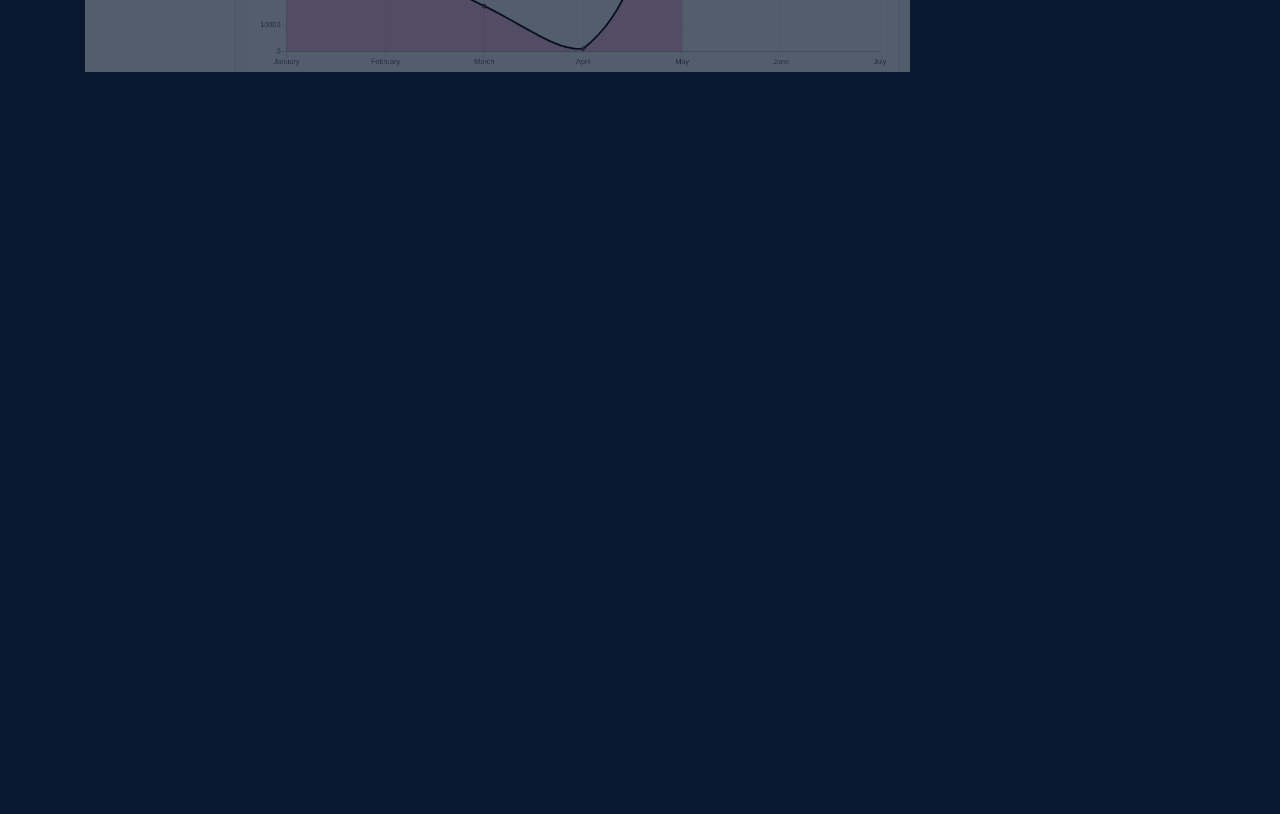
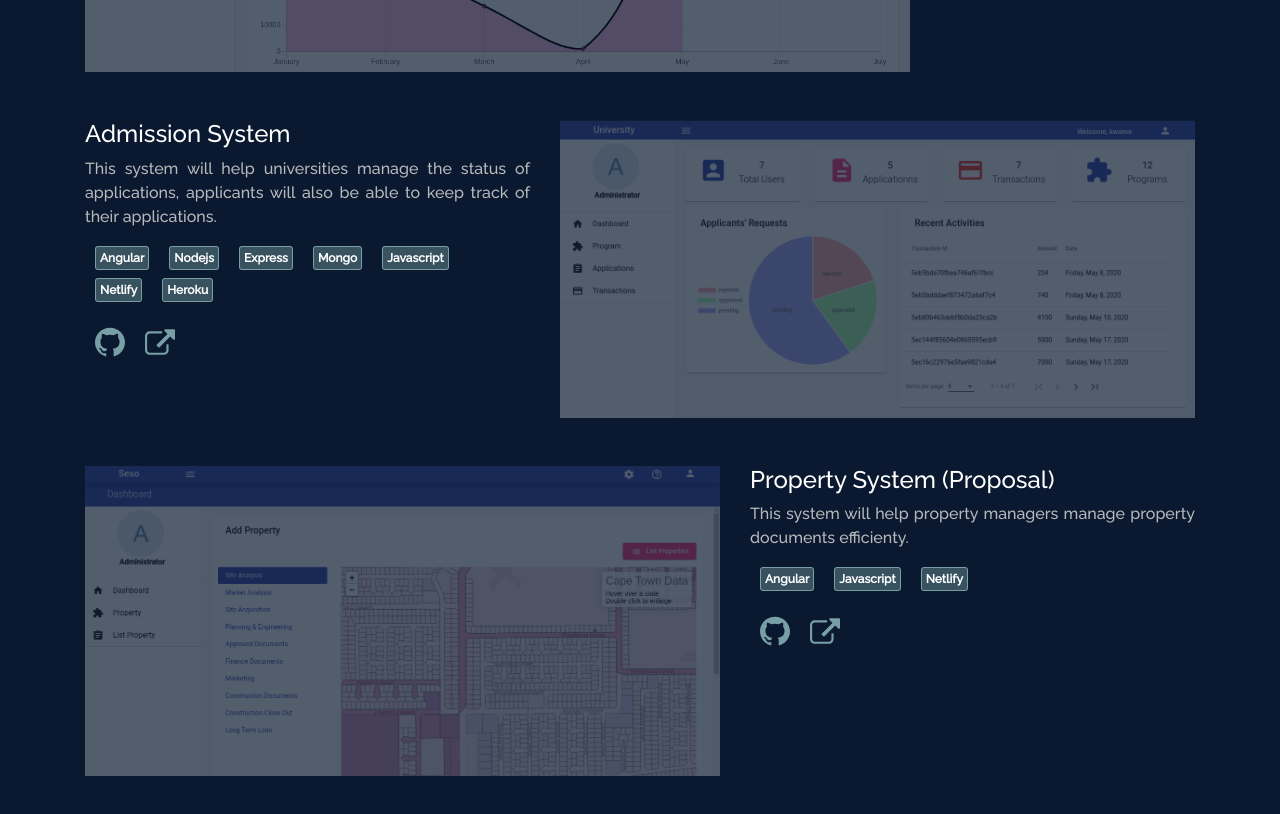
Before and after one commit to KwameKert/myportfolio, a Vue app: page / in a window 1280 px wide. Shown: the part 2620-3434 px from the top of the page. Before the commit the page ends 2992 px from the top, so only its background shows below. Built offline with nearby package versions, Linux system fonts and the light colour scheme.

Commit message:
featured projects

```diff
--- a/src/components/Projects.vue
+++ b/src/components/Projects.vue
@@ -21,8 +21,10 @@
                     </div>
 
                     <div class="mt-2">
-                        <span class="languages">Java</span>
+                         <span class="languages">Java</span>
                             <span class="languages">Javascript</span>
+                            <span class="languages">Firebase</span>
+                            <span class="languages">Heroku</span>
 
                     </div>
                     <div class="mt-3">
@@ -35,6 +37,72 @@
 
                 </div>
             </div>
+
+
+                <div class="row mt-5">
+
+                    <div class="col-md-5">
+                        <h4>Admission  System</h4>
+                        <p class="light-text">
+                            This system will help universities manage the status of applications, applicants will also be able to keep track of their applications.
+                        </p>
+
+                        <div >
+                            <span class="languages">Angular</span>
+                            <span class="languages">Nodejs</span>
+                            <span class="languages">Express</span>
+
+                            <span class="languages">Mongo</span>
+                                <span class="languages">Javascript</span>
+                        </div>
+
+                        <div class="mt-2">
+                                <span class="languages">Netlify</span>
+                                <span class="languages">Heroku</span>
+
+                        </div>
+                        <div class="mt-3">
+                            <a href="https://github.com/KwameKert/admissionportal-client" target="blank"> <img src="@/assets/img/github.svg" class="external-links" alt=""></a>
+                            <a   href="https://admissionportal-client.netlify.app/"  target="blank">
+                        <img src="@/assets/img/sign.svg" class="external-links" alt="">
+                            </a>
+                        </div>
+
+
+                    </div>
+                    <div class="col-md-7">
+                        <img src="@/assets/img/admission.png" class="img-fluid project-image" alt="">
+                    </div>
+            </div>
+
+
+                <div class="row mt-5">
+
+                <div class="col-md-7">
+                    <img src="@/assets/img/ned.png" class="img-fluid project-image" alt="">
+                </div>
+                <div class="col-md-5">
+                     <h4>Property  System (Proposal)</h4>
+                     <p class="light-text">
+                         This system will help property managers manage property documents efficienty.
+                     </p>
+
+                    <div>
+                        <span class="languages">Angular</span>
+                         <span class="languages">Javascript</span>
+                            <span class="languages">Netlify</span>
+                    </div>
+                    <div class="mt-3">
+                         <a href="https://github.com/KwameKert/nedbank-proposal" target="blank"> <img src="@/assets/img/github.svg" class="external-links" alt=""></a>
+                        <a   href="https://nebank-proposal.web.app/"  target="blank">
+                     <img src="@/assets/img/sign.svg" class="external-links" alt="">
+                        </a>
+                    </div>
+
+
+                </div>
+            </div>
+
         </div>
         <div style="margin-top: 300px"></div>
     </section>
```
